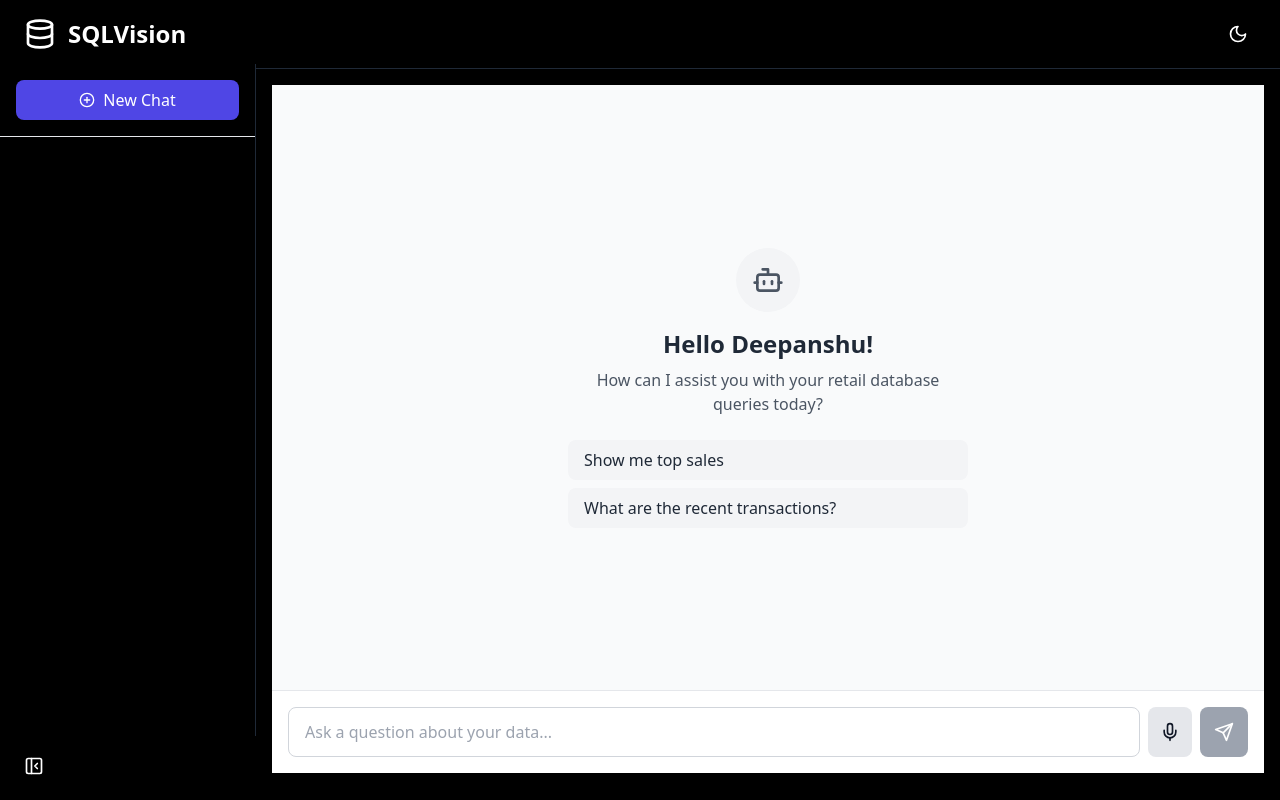
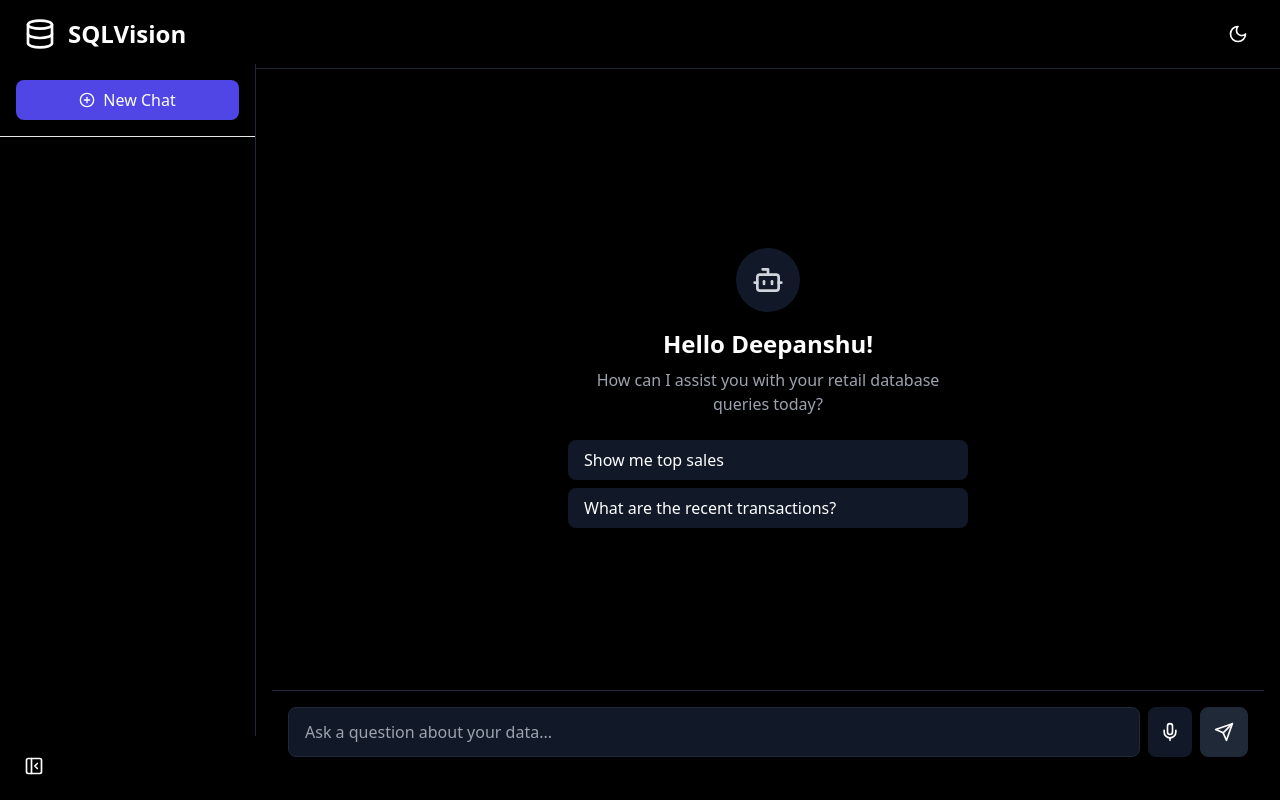
Before and after one commit to Devchawla2608/hackathon, a React (Vite) app: page / in a window 1280 px wide. Built offline with nearby package versions, Linux system fonts and the light colour scheme.

Commit message:
Change application background to black

```diff
--- a/src/components/ChatInterface.jsx
+++ b/src/components/ChatInterface.jsx
@@ -78,11 +78,11 @@ const ChatInterface = ({ messages, onSubmitQuery }) => {
     return (
       <div className="mt-4">
         <div className="max-h-[500px] overflow-y-auto">
-          <table className="min-w-full divide-y divide-gray-200 dark:divide-gray-700">
-            <thead className="bg-gray-50 dark:bg-gray-800 sticky top-0">
+          <table className="min-w-full divide-y divide-gray-800">
+            <thead className="bg-black sticky top-0">
               {/* Table headers */}
             </thead>
-            <tbody className="divide-y divide-gray-200 dark:divide-gray-700">
+            <tbody className="divide-y divide-gray-800">
               <div dangerouslySetInnerHTML={{ __html: displayRows }} />
             </tbody>
           </table>
@@ -90,7 +90,7 @@ const ChatInterface = ({ messages, onSubmitQuery }) => {
 
         {totalRows > 500 ? (
           <div className="mt-4 text-center">
-            <p className="text-gray-600 dark:text-gray-400 mb-2">
+            <p className="text-gray-400 mb-2">
               Download the file to see more results
             </p>
             <button
@@ -104,7 +104,7 @@ const ChatInterface = ({ messages, onSubmitQuery }) => {
         ) : totalRows > loadedRows ? (
           <button
             onClick={() => setLoadedRows(prev => Math.min(prev + 50, totalRows))}
-            className="mt-4 text-gray-600 dark:text-gray-400 hover:underline"
+            className="mt-4 text-gray-400 hover:underline"
           >
             Load more items...
           </button>
@@ -124,7 +124,7 @@ const ChatInterface = ({ messages, onSubmitQuery }) => {
       >
         {!isUser && (
           <div className={`flex-shrink-0 w-8 h-8 rounded-full flex items-center justify-center ${
-            isError ? 'bg-red-100 text-red-600' : 'bg-gray-100 text-gray-600'
+            isError ? 'bg-red-900 text-red-200' : 'bg-gray-900 text-gray-300'
           }`}>
             {isError ? <AlertCircle className="w-5 h-5" /> : <Bot className="w-5 h-5" />}
           </div>
@@ -132,10 +132,10 @@ const ChatInterface = ({ messages, onSubmitQuery }) => {
 
         <div className={`max-w-[70%] rounded-lg p-4 ${
           isUser
-            ? 'bg-black text-white'
+            ? 'bg-black text-white border border-gray-800'
             : isError
-              ? 'bg-red-50 text-red-600 border border-red-200'
-              : 'bg-gray-100 dark:bg-gray-800 text-gray-900 dark:text-white'
+              ? 'bg-red-900 text-red-200 border border-red-800'
+              : 'bg-gray-900 text-white border border-gray-800'
         }`}>
           {(message?.sqlQuery == message?.content) ? (
             <p className="whitespace-pre-wrap">Here are your results</p>
@@ -146,13 +146,13 @@ const ChatInterface = ({ messages, onSubmitQuery }) => {
           {message.sqlQuery && (
             <div className="mt-2">
               <details className="group">
-                <summary className="flex items-center justify-between p-2 bg-gray-200 dark:bg-gray-700 rounded cursor-pointer">
+                <summary className="flex items-center justify-between p-2 bg-gray-900 rounded cursor-pointer">
                   <span className="font-medium">SQL Query</span>
                   <svg className="w-4 h-4 transition-transform group-open:rotate-180" fill="none" stroke="currentColor" viewBox="0 0 24 24">
                     <path strokeLinecap="round" strokeLinejoin="round" strokeWidth={2} d="M19 9l-7 7-7-7" />
                   </svg>
                 </summary>
-                <pre className="mt-1 p-2 bg-gray-800 text-gray-200 rounded overflow-x-auto">
+                <pre className="mt-1 p-2 bg-black text-gray-300 rounded overflow-x-auto">
                   <code>{message.sqlQuery}</code>
                 </pre>
               </details>
@@ -160,7 +160,7 @@ const ChatInterface = ({ messages, onSubmitQuery }) => {
           )}
 
           {message.analysisStatement && (
-            <pre className="mt-2 p-2 bg-gray-800 text-gray-200 rounded overflow-x-auto">
+            <pre className="mt-2 p-2 bg-black text-gray-300 rounded overflow-x-auto">
               <code>{message.analysisStatement}</code>
             </pre>
           )}
@@ -168,8 +168,8 @@ const ChatInterface = ({ messages, onSubmitQuery }) => {
           {message.table && renderTable(message.table)}
 
           {message.chart && (
-            <div className="mt-2 h-64 bg-white rounded-lg p-4">
-              <div className="h-full flex items-center justify-center text-gray-500">
+            <div className="mt-2 h-64 bg-gray-900 rounded-lg p-4">
+              <div className="h-full flex items-center justify-center text-gray-400">
                 Chart Visualization Placeholder
               </div>
             </div>
@@ -177,8 +177,8 @@ const ChatInterface = ({ messages, onSubmitQuery }) => {
         </div>
 
         {isUser && (
-          <div className="flex-shrink-0 w-8 h-8 bg-gray-200 dark:bg-gray-700 rounded-full flex items-center justify-center">
-            <User className="w-5 h-5 text-gray-600 dark:text-gray-300" />
+          <div className="flex-shrink-0 w-8 h-8 bg-gray-900 rounded-full flex items-center justify-center">
+            <User className="w-5 h-5 text-gray-300" />
           </div>
         )}
       </div>
@@ -187,10 +187,10 @@ const ChatInterface = ({ messages, onSubmitQuery }) => {
 
   const LoadingMessage = () => (
     <div className="flex gap-3 mb-4 justify-start">
-      <div className="flex-shrink-0 w-8 h-8 rounded-full flex items-center justify-center bg-gray-100 text-gray-600">
+      <div className="flex-shrink-0 w-8 h-8 rounded-full flex items-center justify-center bg-gray-900 text-gray-300">
         <Bot className="w-5 h-5" />
       </div>
-      <div className="max-w-[70%] rounded-lg p-4 bg-gray-100 dark:bg-gray-800">
+      <div className="max-w-[70%] rounded-lg p-4 bg-gray-900">
         <div className="flex items-center space-x-2">
           <div className="w-2 h-2 rounded-full bg-gray-400 animate-bounce"></div>
           <div className="w-2 h-2 rounded-full bg-gray-400 animate-bounce" style={{ animationDelay: '0.2s' }}></div>
@@ -203,23 +203,23 @@ const ChatInterface = ({ messages, onSubmitQuery }) => {
   const WelcomeScreen = () => (
     <div className="absolute inset-0 flex items-center justify-center">
       <div className="text-center p-6 max-w-md">
-        <div className="w-16 h-16 mx-auto mb-4 rounded-full bg-gray-100 flex items-center justify-center">
-          <Bot className="w-8 h-8 text-gray-600" />
+        <div className="w-16 h-16 mx-auto mb-4 rounded-full bg-gray-900 flex items-center justify-center">
+          <Bot className="w-8 h-8 text-gray-300" />
         </div>
-        <h2 className="text-2xl font-bold text-gray-800 dark:text-white mb-2">Hello Deepanshu!</h2>
-        <p className="text-gray-600 dark:text-gray-300 mb-6">
+        <h2 className="text-2xl font-bold text-white mb-2">Hello Deepanshu!</h2>
+        <p className="text-gray-400 mb-6">
           How can I assist you with your retail database queries today?
         </p>
         <div className="space-y-2">
           <button
             onClick={() => setInput('Show me top sales')}
-            className="px-4 py-2 bg-gray-100 dark:bg-gray-700 hover:bg-gray-200 dark:hover:bg-gray-600 rounded-lg text-gray-800 dark:text-gray-200 w-full text-left"
+            className="px-4 py-2 bg-gray-900 hover:bg-gray-800 rounded-lg text-white w-full text-left"
           >
             Show me top sales
           </button>
           <button
             onClick={() => setInput('What are the recent transactions?')}
-            className="px-4 py-2 bg-gray-100 dark:bg-gray-700 hover:bg-gray-200 dark:hover:bg-gray-600 rounded-lg text-gray-800 dark:text-gray-200 w-full text-left"
+            className="px-4 py-2 bg-gray-900 hover:bg-gray-800 rounded-lg text-white w-full text-left"
           >
             What are the recent transactions?
           </button>
@@ -229,7 +229,7 @@ const ChatInterface = ({ messages, onSubmitQuery }) => {
   );
 
   return (
-    <div className="flex flex-col h-full bg-gray-50 dark:bg-gray-900 relative">
+    <div className="flex flex-col h-full bg-black relative">
       <div
         ref={messagesContainerRef}
         className="flex-1 overflow-y-auto p-4 relative"
@@ -241,14 +241,14 @@ const ChatInterface = ({ messages, onSubmitQuery }) => {
         <div ref={messagesEndRef} />
       </div>
 
-      <div className="border-t border-gray-200 dark:border-gray-700 p-4 bg-white dark:bg-gray-800">
+      <div className="border-t border-gray-800 p-4 bg-black">
         <form onSubmit={handleSubmit} className="flex gap-2">
           <input
             type="text"
             value={input}
             onChange={(e) => setInput(e.target.value)}
             placeholder="Ask a question about your data..."
-            className="flex-1 px-4 py-3 rounded-lg border border-gray-300 dark:border-gray-600 bg-white dark:bg-gray-700 text-gray-900 dark:text-white focus:ring-2 focus:ring-gray-500 focus:border-gray-500"
+            className="flex-1 px-4 py-3 rounded-lg border border-gray-800 bg-gray-900 text-white focus:ring-2 focus:ring-gray-700 focus:border-gray-700"
             disabled={isLoading}
           />
           <button
@@ -257,8 +257,8 @@ const ChatInterface = ({ messages, onSubmitQuery }) => {
             disabled={isLoading}
             className={`p-3 rounded-lg transition-colors duration-200 ${
               isListening
-                ? 'bg-red-500 hover:bg-red-600 text-white'
-                : 'bg-gray-200 hover:bg-gray-300 dark:bg-gray-700 dark:hover:bg-gray-600'
+                ? 'bg-red-900 hover:bg-red-800 text-white'
+                : 'bg-gray-900 hover:bg-gray-800 text-white'
             } ${isLoading ? 'opacity-50 cursor-not-allowed' : ''}`}
           >
             <Mic className={`w-5 h-5 ${isListening ? 'animate-pulse' : ''}`} />
@@ -266,7 +266,7 @@ const ChatInterface = ({ messages, onSubmitQuery }) => {
           <button
             type="submit"
             disabled={!input.trim() || isLoading}
-            className="p-3 bg-black hover:bg-gray-900 disabled:bg-gray-400 text-white rounded-lg transition-colors duration-200 flex items-center justify-center w-12"
+            className="p-3 bg-black hover:bg-gray-900 disabled:bg-gray-800 text-white rounded-lg transition-colors duration-200 flex items-center justify-center w-12 border border-gray-800"
           >
             {isLoading ? (
               <svg className="animate-spin h-5 w-5 text-white" xmlns="http://www.w3.org/2000/svg" fill="none" viewBox="0 0 24 24">
```
